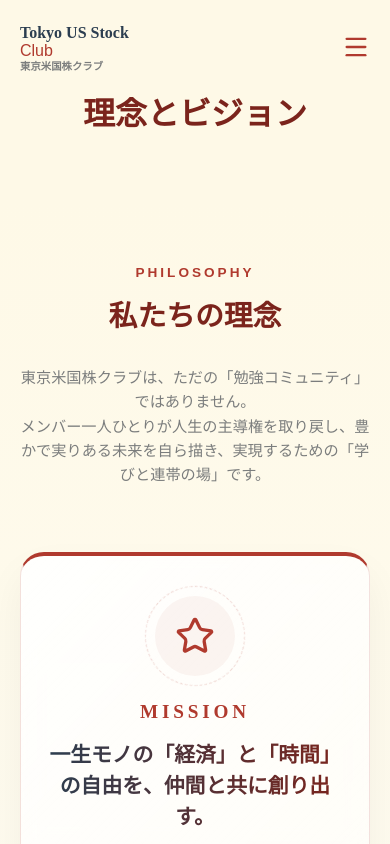
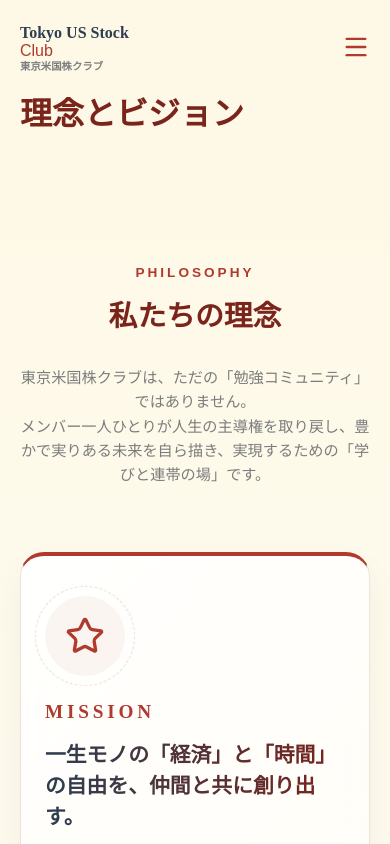
Before and after one commit to yutarotobioka0121-ship-it/tokyo-us-stock-site, a Next.js app: page /mission in a window 390 px wide. Built offline with nearby package versions, Linux system fonts and the light colour scheme; no server answers; a web font is replaced by a local one.

Commit message:
style: 理念ページ（/mission）も同様に文字を左寄せに修正（Dream Togetherセクションは中央揃えを維持）

```diff
--- a/src/app/globals.css
+++ b/src/app/globals.css
@@ -1413,3 +1413,40 @@ button {
     text-align: left;
   }
 }
+
+/* Philosophy Page (Mission) Alignment Fix */
+.philosophy-page {
+  text-align: left;
+}
+
+.philosophy-page .post-header {
+  text-align: left;
+}
+
+.philosophy-page .mission-box {
+  text-align: left;
+}
+
+.philosophy-page .mission-icon {
+  margin-left: 0;
+}
+
+.philosophy-page .pillar-card {
+  text-align: left;
+  align-items: flex-start;
+}
+
+.philosophy-page .pillar-icon {
+  margin-left: 0;
+  margin-right: auto;
+}
+
+.philosophy-page .pillar-tag {
+  margin-left: 0;
+}
+
+@media (max-width: 768px) {
+  .philosophy-page .mission-box {
+    text-align: left;
+  }
+}
--- a/src/app/mission/page.tsx
+++ b/src/app/mission/page.tsx
@@ -3,10 +3,10 @@ import Link from "next/link";
 
 export default function MissionPage() {
   return (
-    <div className="mission-page">
+    <div className="mission-page philosophy-page">
       <section className="post-header">
         <div className="container">
-          <Link href="/" className="btn-link" style={{ marginBottom: '2rem', display: 'flex', alignItems: 'center', justifyContent: 'center' }}>
+          <Link href="/" className="btn-link" style={{ marginBottom: '2rem', display: 'flex', alignItems: 'center', justifyContent: 'flex-start' }}>
             <ArrowLeft size={18} style={{ marginRight: '0.5rem' }} /> トップへ戻る
           </Link>
           <span className="section-tag">OUR MISSION & PHILOSOPHY</span>
```
